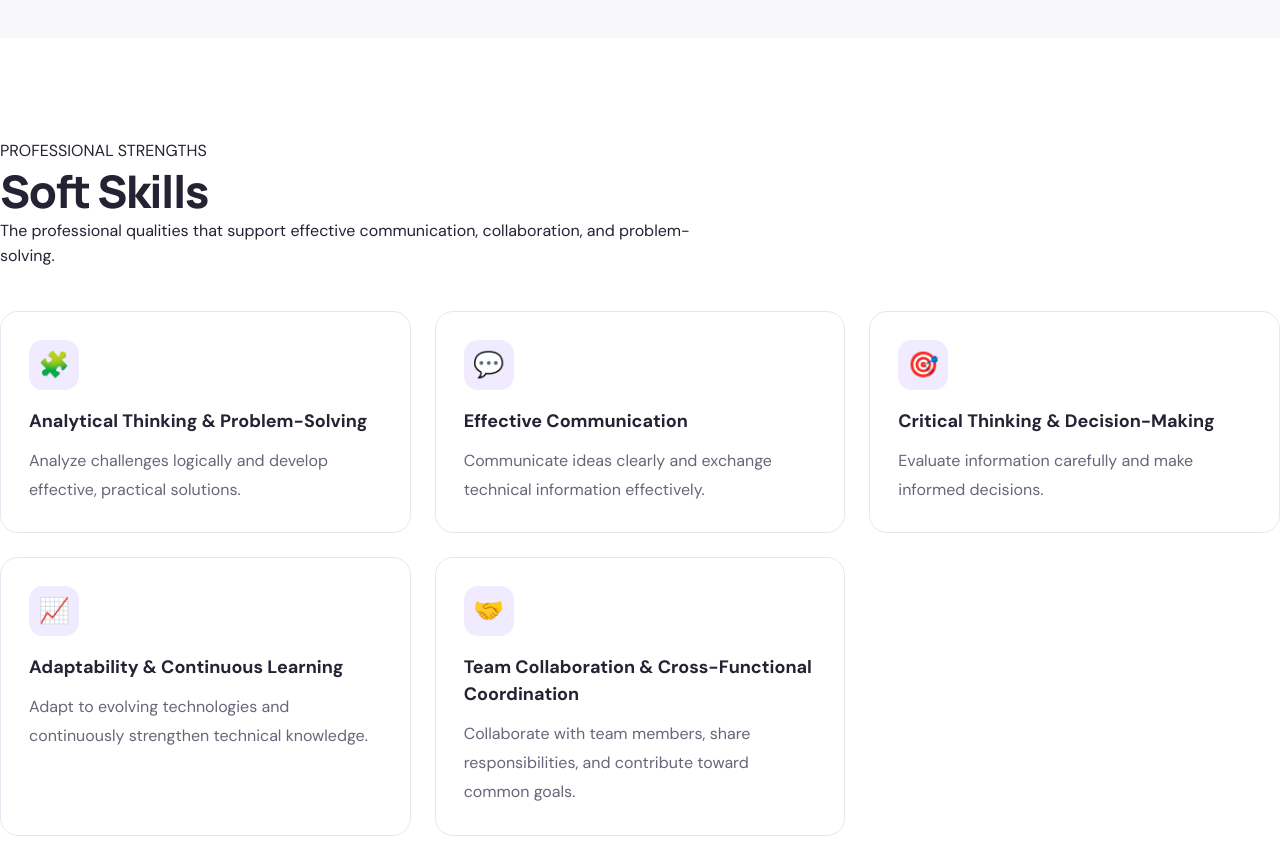
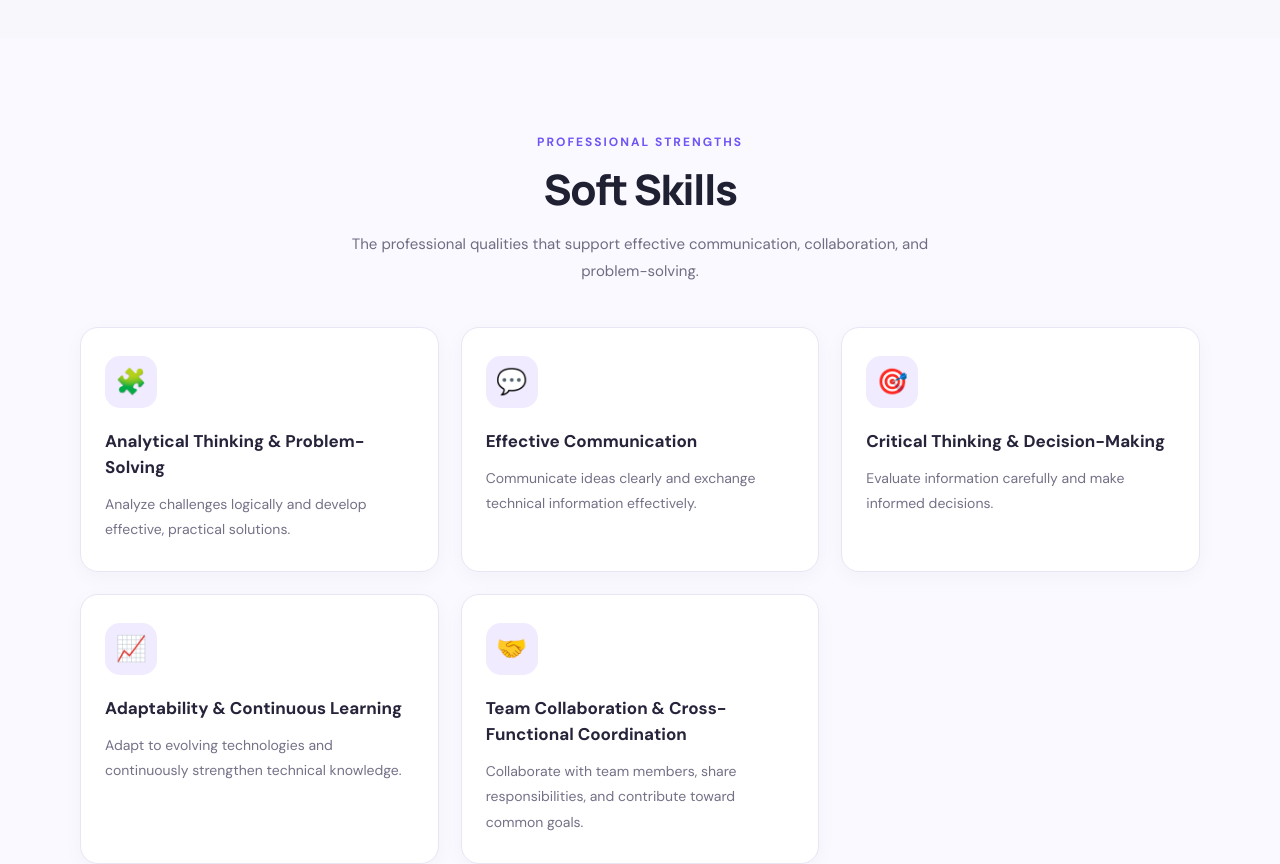
Before and after one commit to vidhi0118/vidhi_portfolio, a React (Vite) app: page / in a window 1280 px wide. Shown: the part 2180-3044 px from the top of the page. Built offline with nearby package versions, Linux system fonts and the light colour scheme.

Commit message:
Improve soft skills section styling

```diff
--- a/src/App.css
+++ b/src/App.css
@@ -1233,65 +1233,135 @@ a.contact-row:hover {
 }
 
 
-/* Soft Skills Section */
+/* ===== Professional Soft Skills Section ===== */
+
+.soft-skills-section {
+  padding: 90px 24px;
+  background: #faf9ff;
+}
+
+.soft-skills-section .section-container {
+  width: 100%;
+  max-width: 1120px;
+  margin: 0 auto;
+}
+
+.soft-skills-section .section-heading {
+  max-width: 700px;
+  margin: 0 auto 42px;
+  text-align: center;
+}
+
+.soft-skills-section .section-label {
+  display: inline-block;
+  margin-bottom: 12px;
+  color: #7054f5;
+  font-size: 12px;
+  font-weight: 700;
+  letter-spacing: 2px;
+  text-transform: uppercase;
+}
+
+.soft-skills-section .section-heading h2 {
+  margin: 0 0 16px;
+  font-size: clamp(30px, 4vw, 42px);
+  font-weight: 800;
+  line-height: 1.2;
+  color: #202033;
+}
+
+.soft-skills-section .section-heading p {
+  max-width: 620px;
+  margin: 0 auto;
+  color: #6f6d82;
+  font-size: 15px;
+  line-height: 1.8;
+}
+
 .soft-skills-grid {
   display: grid;
   grid-template-columns: repeat(3, minmax(0, 1fr));
-  gap: 24px;
-  margin-top: 36px;
+  gap: 22px;
 }
 
 .soft-skill-card {
-  padding: 28px;
-  background: var(--card-bg, #ffffff);
-  border: 1px solid var(--border-color, #e8e5f0);
+  min-width: 0;
+  padding: 28px 24px;
+  background: #ffffff;
+  border: 1px solid #e9e5f5;
   border-radius: 18px;
+  box-shadow: 0 5px 20px rgba(45, 35, 90, 0.035);
   transition:
     transform 0.25s ease,
-    box-shadow 0.25s ease;
+    box-shadow 0.25s ease,
+    border-color 0.25s ease;
 }
 
 .soft-skill-card:hover {
   transform: translateY(-5px);
-  box-shadow: 0 12px 30px rgba(70, 50, 120, 0.09);
+  border-color: #cfc3ff;
+  box-shadow: 0 14px 32px rgba(75, 55, 150, 0.09);
 }
 
 .soft-skill-icon {
   display: flex;
   align-items: center;
   justify-content: center;
-  width: 50px;
-  height: 50px;
-  margin-bottom: 18px;
-  border-radius: 14px;
+  width: 52px;
+  height: 52px;
+  margin-bottom: 20px;
+  border-radius: 15px;
   background: #f0ebff;
   font-size: 25px;
 }
 
 .soft-skill-card h3 {
   margin: 0 0 12px;
-  font-size: 18px;
-  line-height: 1.5;
+  color: #25243a;
+  font-size: 17px;
+  font-weight: 700;
+  line-height: 1.55;
 }
 
 .soft-skill-card p {
   margin: 0;
+  color: #747187;
+  font-size: 14px;
   line-height: 1.8;
-  color: var(--text-secondary, #686579);
 }
 
+/* Tablet */
 @media (max-width: 900px) {
+  .soft-skills-section {
+    padding: 72px 24px;
+  }
+
   .soft-skills-grid {
     grid-template-columns: repeat(2, minmax(0, 1fr));
+    gap: 18px;
   }
 }
 
+/* Mobile */
 @media (max-width: 600px) {
+  .soft-skills-section {
+    padding: 60px 20px;
+  }
+
+  .soft-skills-section .section-heading {
+    margin-bottom: 30px;
+  }
+
   .soft-skills-grid {
     grid-template-columns: 1fr;
+    gap: 16px;
   }
 
   .soft-skill-card {
-    padding: 22px;
+    padding: 24px 20px;
+  }
+
+  .soft-skill-card h3 {
+    font-size: 16px;
   }
 }
```
